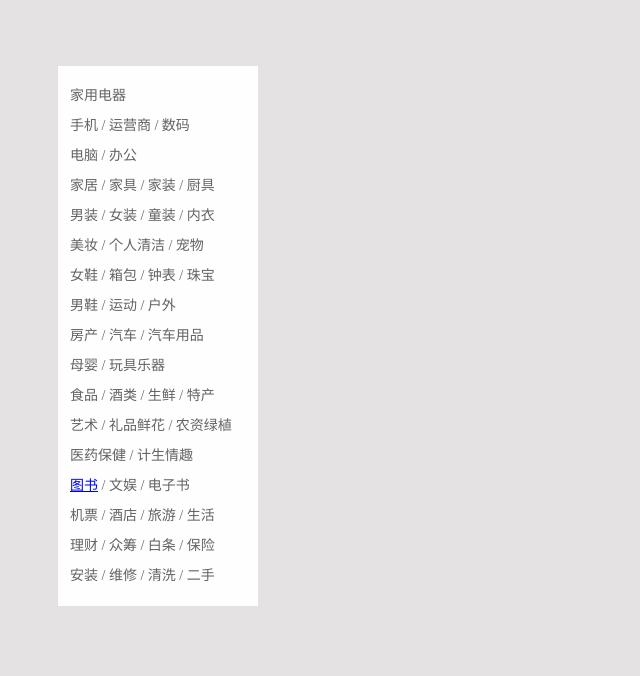
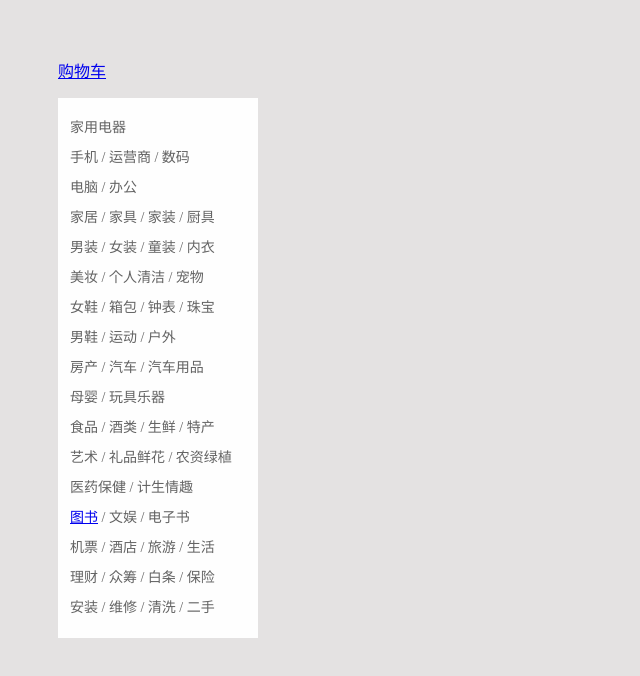
Before and after one commit to 281919/281919.github.io, a website: page index.html in a window 1280 px wide. Shown: the whole page, without its empty margins (0-640 px from the left). Drawn offline with Linux system fonts and the light colour scheme.

Commit message:
Initial commit

```diff
--- a/index.html
+++ b/index.html
@@ -8,6 +8,7 @@
   <link rel="stylesheet" href="css/demo.css">
 </head>
 <body>
+  <div class="wrap"> <a href="cart.html">购物车</a></div>
   <div class="wrap" id="test">
     <ul>
       <li data-id="1">
```
